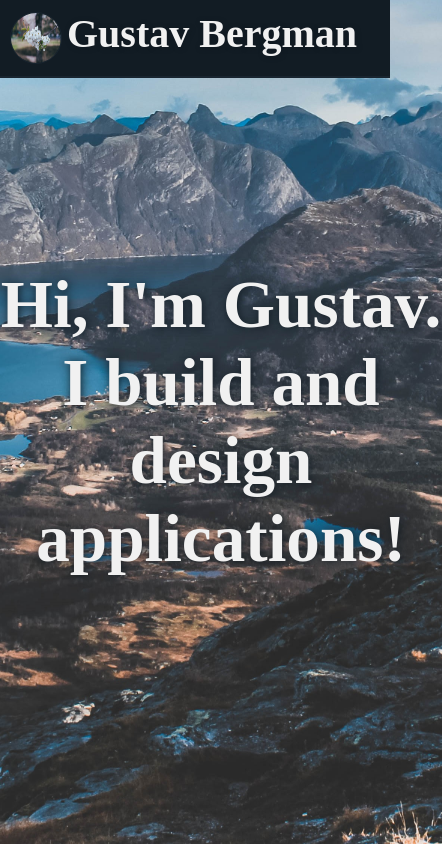
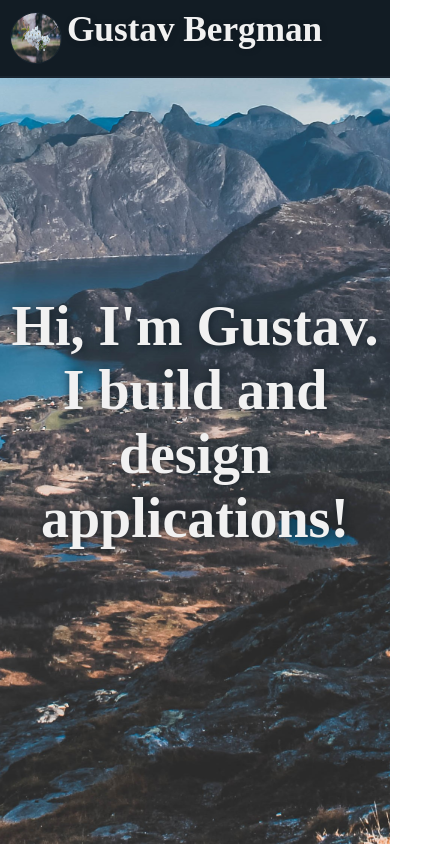
Before and after one commit to Aarux/react_portfolio, a React (Create React App) app: page / in a window 390 px wide. Shown: the top 846 px of the page, 442 px wide, since content can reach past the window. Built offline with nearby package versions, Linux system fonts and the light colour scheme.

Commit message:
Media queries

```diff
--- a/src/components/About/index.js
+++ b/src/components/About/index.js
@@ -6,7 +6,7 @@ export class About extends Component {
     return (
       <AboutWrapper>
         <h2>About me</h2>
-        <h1>Introduction: Who am i?</h1>
+        <h3>Introduction: Who am i?</h3>
         <p>
           Hello there! My Name is Gustav Bergman and im 23 y/o and currently
           studiyng Front-End Developer in Stockholm, Sweden. I've been really
--- a/src/components/App/App.js
+++ b/src/components/App/App.js
@@ -2,7 +2,7 @@ import React from "react";
 import { GlobalStyle } from "../../styles/GlobalStyle";
 import Header from "../Header";
 import Banner from "../Banner";
-import Navigation from "../Navigation";
+// import Navigation from "../Navigation";
 import Text from "../Text";
 import Example from "../Example";
 import Gallery from "../Gallery";
@@ -15,7 +15,7 @@ const App = () => (
     <GlobalStyle />
     <Header />
     <Banner />
-    <Navigation />
+    {/* <Navigation /> */}
     <Text />
     <Example />
     <Gallery />
--- a/src/components/Contact/index.js
+++ b/src/components/Contact/index.js
@@ -6,22 +6,22 @@ export class Contact extends Component {
     return (
       <ContactWrapper>
         <h2>Contact Information:</h2>
-        <h1>Contact me</h1>
+        <h3>Contact me</h3>
         <Socials>
           <a href="mailto:&#103;&#117;&#115;&#116;&#097;&#118;&#095;&#098;&#101;&#114;&#103;&#109;&#097;&#110;&#057;&#053;&#064;&#104;&#111;&#116;&#109;&#097;&#105;&#108;&#046;&#099;&#111;&#109;">
-            <h1>Gustav Bergman - E-Mail</h1>
+            Gustav Bergman - E-Mail
           </a>
           <a href="https://github.com/Aarux/portfolio">
-            <h1>Gustav Bergman - Github</h1>
+            Gustav Bergman - Github
           </a>
         </Socials>
-        <h1>Photographer Contact info</h1>
+        <h3>Photographer Contact info</h3>
         <Socials>
           <a href="mailto:&#109;&#097;&#114;&#101;&#110;&#046;&#115;&#097;&#110;&#100;&#118;&#111;&#108;&#100;&#064;&#103;&#109;&#097;&#105;&#108;&#046;&#099;&#111;&#109;">
-            <h1>Maren Sandvold - E-Mail</h1>
+            Maren Sandvold - E-Mail
           </a>
           <a className="social-links" href="https://500px.com/marensandvold">
-            <h1>Maren Sandvold - Gallery</h1>
+            Maren Sandvold - Gallery
           </a>
           <p>Copyright © 2019 Maren Sandvold. All rights reserved.</p>
         </Socials>
--- a/src/components/Navigation/index.js
+++ b/src/components/Navigation/index.js
@@ -8,19 +8,19 @@ export class Navigation extends Component {
         <Link>
           <a href="google.se">
             <img src={nav1} alt="" />
-            <h1>Project Gallery</h1>
+            <h4>Project Gallery</h4>
           </a>
         </Link>
         <Link>
           <a href="google.se">
             <img src={nav2} alt="" />
-            <h1>About Me</h1>
+            <h4>About Me</h4>
           </a>
         </Link>
         <Link>
           <a href="google.se">
             <img src={nav3} alt="" />
-            <h1>Contact Me</h1>
+            <h4>Contact Me</h4>
           </a>
         </Link>
       </Nav>
--- a/src/styles/GlobalStyle.js
+++ b/src/styles/GlobalStyle.js
@@ -31,7 +31,7 @@ p{
 
 h1{
   font-family: 'Lobster', cursive;
-  font-size: 4.2em;
+  font-size: 5em;
   color: #f1f1f1;
   text-shadow: 1px 1px 10px #121c24;
   margin:0;
@@ -44,14 +44,14 @@ h2{
   text-shadow: 2px 2px 2px #3f5e78;
   text-align: center;
   margin: auto;
-  font-size: 3.4em;
+  font-size: 4em;
   padding:10px;
   padding-bottom: 50px;
 }
 
 h3{
   font-family: 'Lobster', cursive;
-  font-size: 3.5rem;
+  font-size: 3em;
   color: #213d54;
   text-shadow: 1px 1px 2px #3f5e78;
   margin-top: 100px;
@@ -62,8 +62,8 @@ h3{
 
 h4{
   font-family: 'Lobster', cursive;
-  font-size: 2.5rem;
-  color: #213d54;
+  font-size: 3em;
+  color: #f1f1f1;
   text-shadow: 2px 2px 2px #3f5e78;
   text-align: center;
   margin: auto;
@@ -93,6 +93,192 @@ hr{
   height: 1px;
   background-image: linear-gradient(to right, rgba(0, 0, 0, 0), rgba(0, 0, 0, 0.75), rgba(0, 0, 0, 0));
 }
+
+  /* Smartphones (portrait and landscape) ----------- */
+  @media only screen and (min-device-width : 320px) and (max-device-width : 480px) {
+    p{
+      font-size: 1em;
+    }
+
+    h1{
+      font-size: 3em;
+    }
+
+    h2{
+      font-size: 2.5em;
+    }
+
+    h3{
+      font-size: 2em;
+    }
+
+    h4{
+      font-size: 2em;
+    }
+  }
+
+  /* Smartphones (landscape) ----------- */
+  @media only screen and (min-width : 321px) {
+    p{
+      font-size: 1em;
+    }
+
+    h1{
+      font-size: 3em;
+    }
+
+    h2{
+      font-size: 2.5em;
+    }
+
+    h3{
+      font-size: 2em;
+    }
+
+    h4{
+      font-size: 2em;
+    }
+  }
+
+  /* Smartphones (portrait) ----------- */
+  @media only screen and (max-width : 320px) {
+    p{
+      font-size: 1em;
+    }
+
+    h1{
+      font-size: 3em;
+    }
+
+    h2{
+      font-size: 2.5em;
+    }
+
+    h3{
+      font-size: 2em;
+    }
+
+    h4{
+      font-size: 2em;
+    }
+  }
+
+  /* iPads (portrait and landscape) ----------- */
+  @media only screen and (min-device-width : 768px) and (max-device-width : 1024px) {
+    p{
+      font-size: 1.1em;
+    }
+
+    h1{
+      font-size: 3.5em;
+    }
+
+    h2{
+      font-size: 3em;
+    }
+
+    h3{
+      font-size: 2.5em;
+    }
+
+    h4{
+      font-size: 2.5em;
+    }
+  }
+
+  /* iPads (landscape) ----------- */
+  @media only screen and (min-device-width : 768px) and (max-device-width : 1024px) and (orientation : landscape) {
+    p{
+      font-size: 1.1em;
+    }
+
+    h1{
+      font-size: 3.5em;
+    }
+
+    h2{
+      font-size: 3em;
+    }
+
+    h3{
+      font-size: 2.5em;
+    }
+
+    h4{
+      font-size: 2.5em;
+    }
+  }
+
+  /* iPads (portrait) ----------- */
+  @media only screen and (min-device-width : 768px) and (max-device-width : 1024px) and (orientation : portrait) {
+    p{
+      font-size: 1.1em;
+    }
+
+    h1{
+      font-size: 3.5em;
+    }
+
+    h2{
+      font-size: 3em;
+    }
+
+    h3{
+      font-size: 2.5em;
+    }
+
+    h4{
+      font-size: 2.5em;
+    }
+
+  }
+
+  /* Desktops and laptops ----------- */
+  @media only screen  and (min-width : 1224px) {
+    p{
+      font-size: 1.3em;
+    }
+
+    h1{
+      font-size: 4.5em;
+    }
+
+    h2{
+      font-size: 4em;
+    }
+
+    h3{
+      font-size: 3.5em;
+    }
+
+    h4{
+      font-size: 2.2em;
+    }
+  }
+
+  /* Large screens ----------- */
+  @media only screen  and (min-width : 1824px) {
+    p{
+      font-size: 1.5em;
+    }
+
+    h1{
+      font-size: 5.2em;
+    }
+
+    h2{
+      font-size: 4.7em;
+    }
+
+    h3{
+      font-size: 4.2em;
+    }
+
+    h4{
+      font-size: 2.2em;
+    }
+
+  }
 `;
 
 const HeaderWrapper = styled.div`
@@ -130,6 +316,26 @@ const Logo = styled.div`
     margin: auto 0;
     padding-left: 5px;
     border-bottom: none;
+  }
+  /* Smartphones (portrait and landscape) ----------- */
+  @media only screen and (min-device-width: 320px) and (max-device-width: 480px) {
+    h2 {
+      font-size: 2.2em;
+    }
+  }
+
+  /* Smartphones (landscape) ----------- */
+  @media only screen and (min-width: 321px) {
+    h2 {
+      font-size: 2.2em;
+    }
+  }
+
+  /* Smartphones (portrait) ----------- */
+  @media only screen and (max-width: 320px) {
+    h2 {
+      font-size: 2.2em;
+    }
   }
 `;
 
@@ -249,16 +455,6 @@ const AboutWrapper = styled.div`
   padding-bottom: 50px;
   display: flex;
   flex-direction: column;
-
-  h1 {
-    font-size: 3.5em;
-    color: #213d54;
-    text-shadow: 1px 1px 2px #3f5e78;
-    margin-top: 100px;
-    padding: 0 25px;
-    margin: 10px 10%;
-    border-left: 2px solid #121c24;
-  }
 `;
 
 const InfoLinks = styled.div`
@@ -290,16 +486,6 @@ const ContactWrapper = styled.div`
   display: flex;
   flex-direction: column;
   padding-bottom: 100px;
-
-  h1 {
-    font-size: 2.5em;
-    color: #213d54;
-    text-shadow: 1px 1px 2px #3f5e78;
-    margin-top: 100px;
-    padding: 0 25px;
-    margin: 10px 10%;
-    border-left: 2px solid #121c24;
-  }
 `;
 
 const Socials = styled.div`
@@ -309,31 +495,61 @@ const Socials = styled.div`
   padding-bottom: 100px;
 
   a {
+    font-family: "Oswald", sans-serif;
+    font-weight: 300;
+    font-size: 1.5rem;
+    color: #f1f1f1;
     width: 40%;
-    margin: 10px 10%;
-    border: #111921 1px solid;
-    box-shadow: #192530 1px 1px 10px;
+    margin: 5px 10%;
+    padding: 5px 25px;
     background-color: #1f2f3c;
     transition: 0.3s;
     animation: fadein 0.3s;
-    text-decoration: none;
+    border: #111921 1px solid;
+    box-shadow: #192530 1px 1px 10px;
   }
 
   a:hover {
     background: #213d54;
     border: 1px solid #192530;
+    color: #f1f1f1;
+    text-decoration: underline;
   }
 
-  h1 {
-    font-family: "Oswald", sans-serif;
-    font-weight: 300;
-    font-size: 1.3em;
-    color: #f1f1f1;
-    border-left: none;
+  /* Smartphones (portrait and landscape) ----------- */
+  @media only screen and (min-device-width: 320px) and (max-device-width: 480px) {
+    a {
+      align-content: center;
+      margin: 5px auto;
+    }
+    p {
+      align-content: center;
+      margin: 5px auto;
+    }
   }
 
-  h1:hover {
-    text-decoration: #f1f1f1 underline;
+  /* Smartphones (landscape) ----------- */
+  @media only screen and (min-width: 321px) {
+    a {
+      align-content: center;
+      margin: 5px auto;
+    }
+    p {
+      align-content: center;
+      margin: 5px auto;
+    }
+  }
+
+  /* Smartphones (portrait) ----------- */
+  @media only screen and (max-width: 320px) {
+    a {
+      align-content: center;
+      margin: 5px auto;
+    }
+    p {
+      align-content: center;
+      margin: 5px auto;
+    }
   }
 `;
 
```
